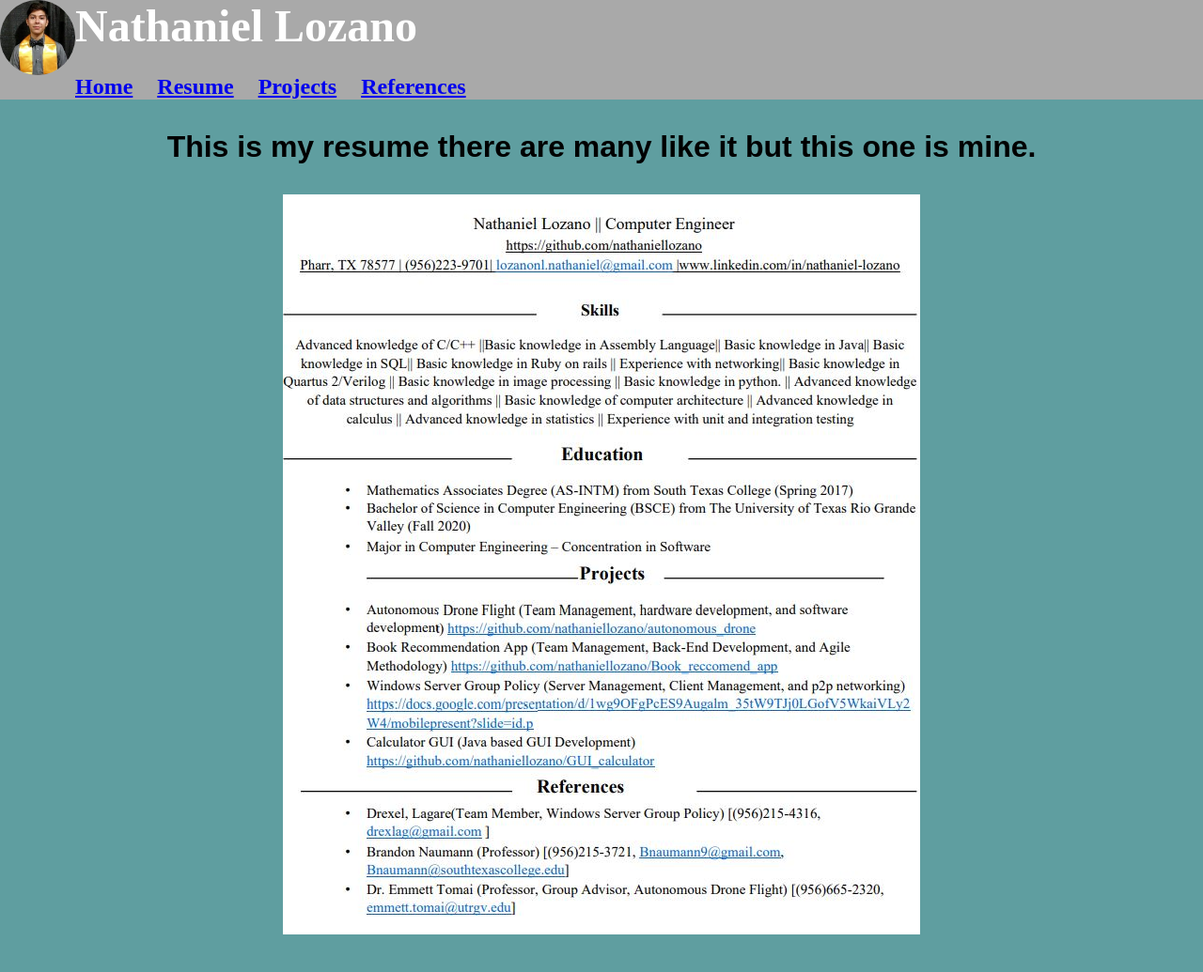
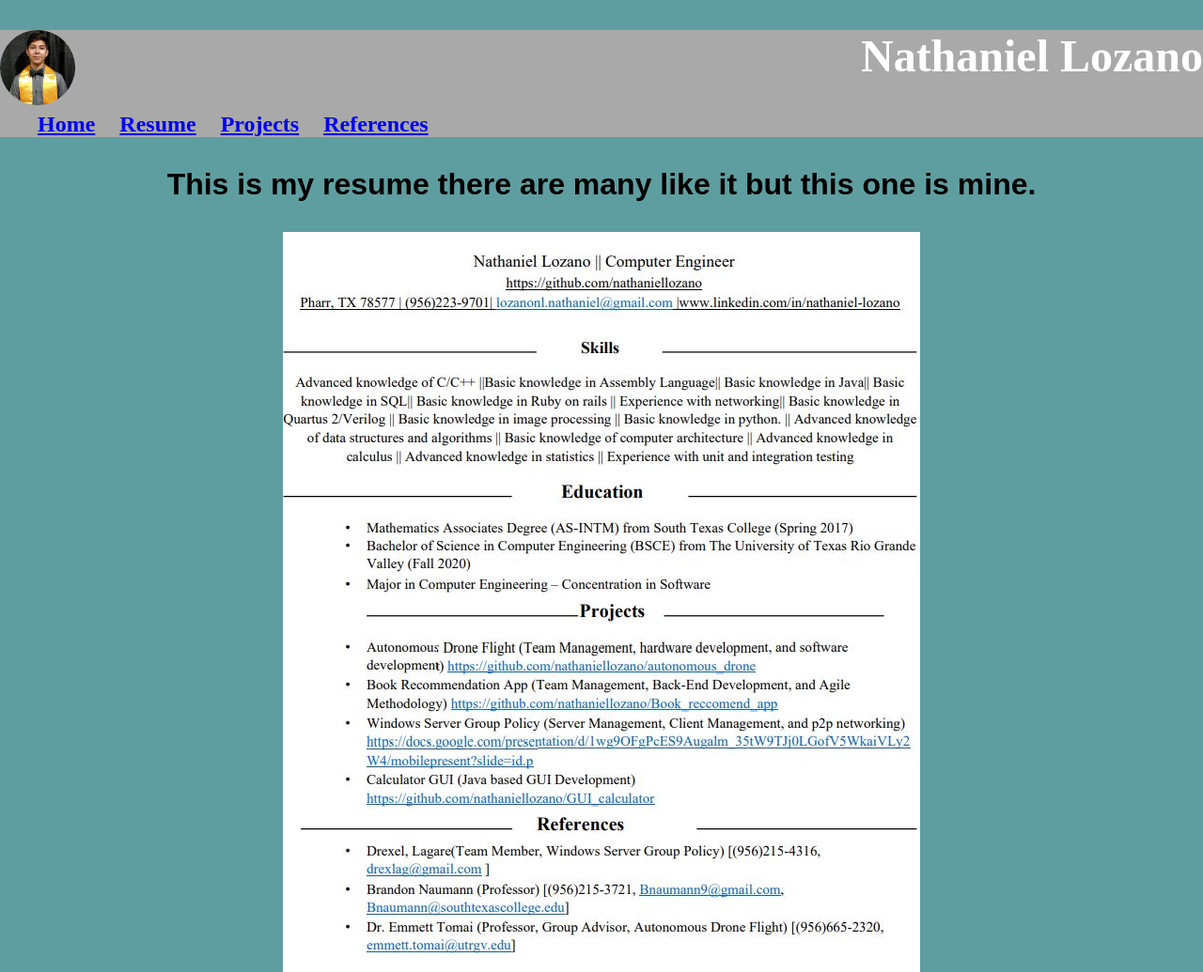
Before and after one commit to nathaniellozano/myWebSite, a website: page html/resume.html in a window 1280 px wide. Shown: the whole page at 94% size. Before the commit the page ends 995 px from the top, so only its background shows below. Drawn offline with Linux system fonts and the light colour scheme.

Commit message:
cleaning menu bar

```diff
--- a/styles/resume.css
+++ b/styles/resume.css
@@ -3,14 +3,12 @@
 }
 div.profile-header a.profile-image img{
     border-radius: 50%;
-    display: inline;
     height: 5em;
 
 }
 div.profile-header h1.profile-name{
     color:white;
     text-align: right;
-    display: inline;
     font-size: 3em;
 
 }
@@ -21,7 +19,6 @@
     margin: 0;
 }
 div.profile-header h2.profile-menu{
-    display: inline;
     justify-content: center;
 }
 
```
